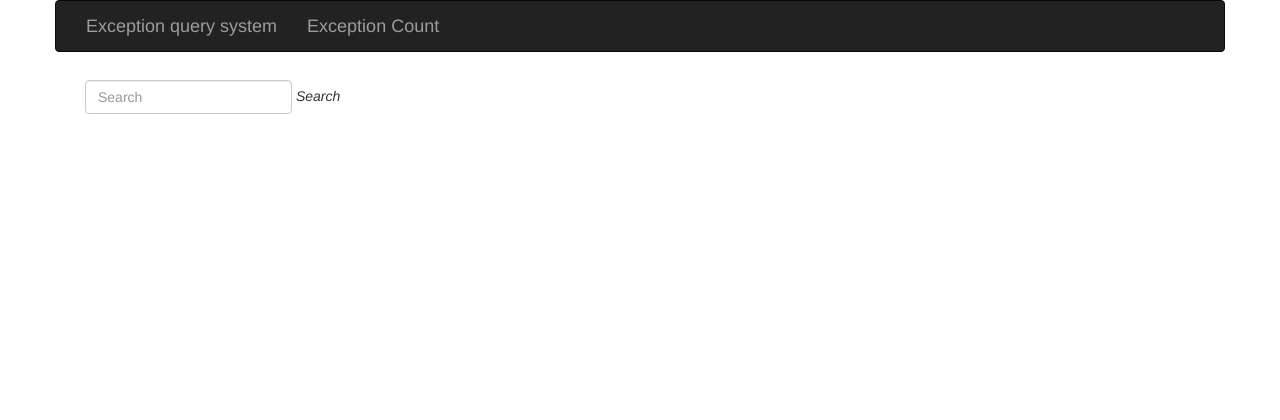
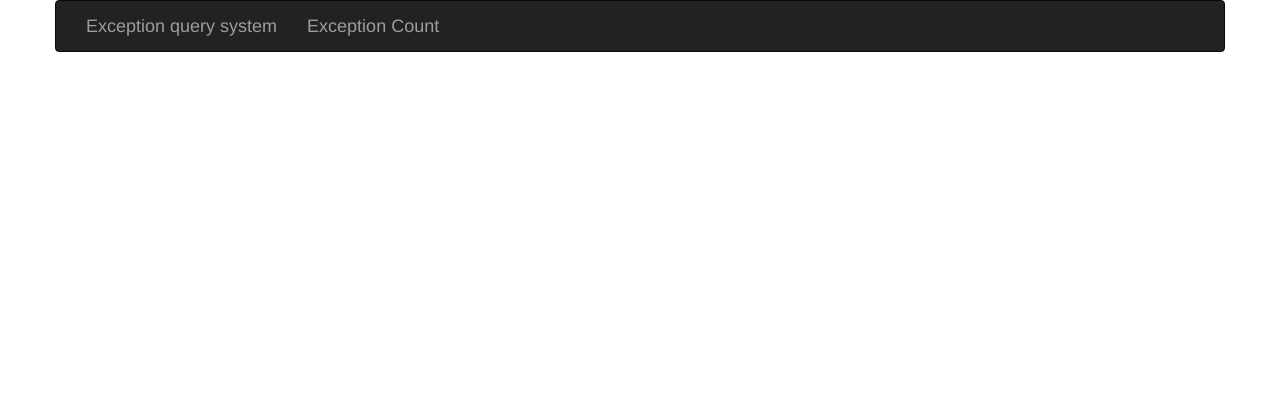
Before and after one commit to lmy1223/Repo, a Flask app: template templates/searchResult.html in a window 1280 px wide. Shown: the top 420 px of the page. Run offline with Flask 2, Linux system fonts and the light colour scheme; the template is opened without the code that fills it, so the values that code supplies are empty; some libraries are stand-ins or nearby versions.

Commit message:
update search html

```diff
--- a/templates/searchResult.html
+++ b/templates/searchResult.html
@@ -12,13 +12,13 @@
 </head>
 <section class="exceptionlist content w100 mw1000">
 <body>
-    <form class="navbar-form navbar-left" role="search">
-      <div class="form-group">
-        <input type="text" class="form-control" placeholder="Search" name="searchResult">
-      </div>
-      <!--<button type="submit" class="btn btn-default">Search</button>-->
-     <i class="iconfont search">Search</i>
-    </form>
+    <!--<form class="navbar-form navbar-left" role="search">-->
+      <!--<div class="form-group">-->
+        <!--<input type="text" class="form-control" placeholder="Search" name="searchResult">-->
+      <!--</div>-->
+      <!--&lt;!&ndash;<button type="submit" class="btn btn-default">Search</button>&ndash;&gt;-->
+     <!--<i class="iconfont search">Search</i>-->
+    <!--</form>-->
     <table class="table table-hover">
         <thead>
             <th class="active">Num</th>
```
